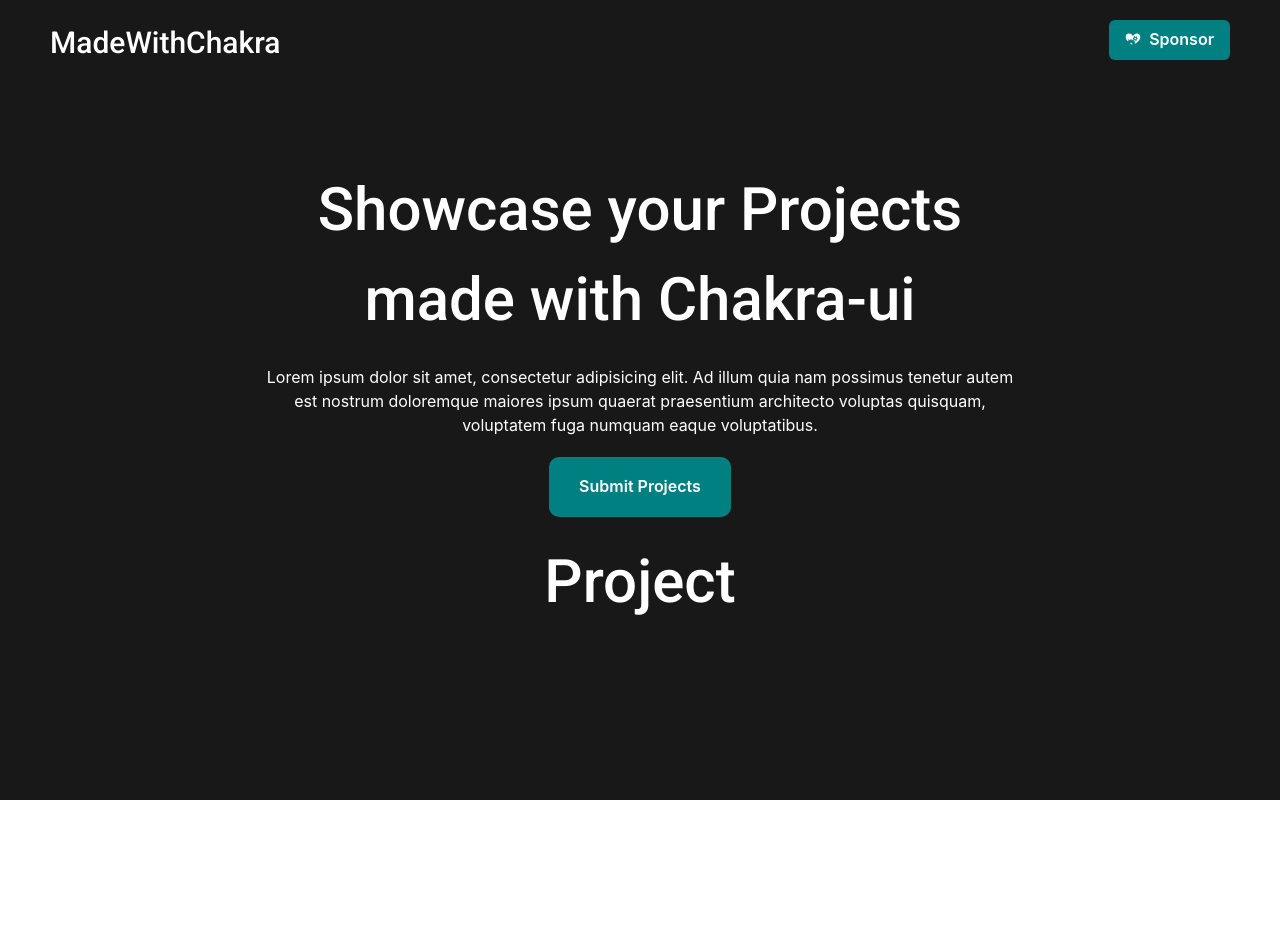
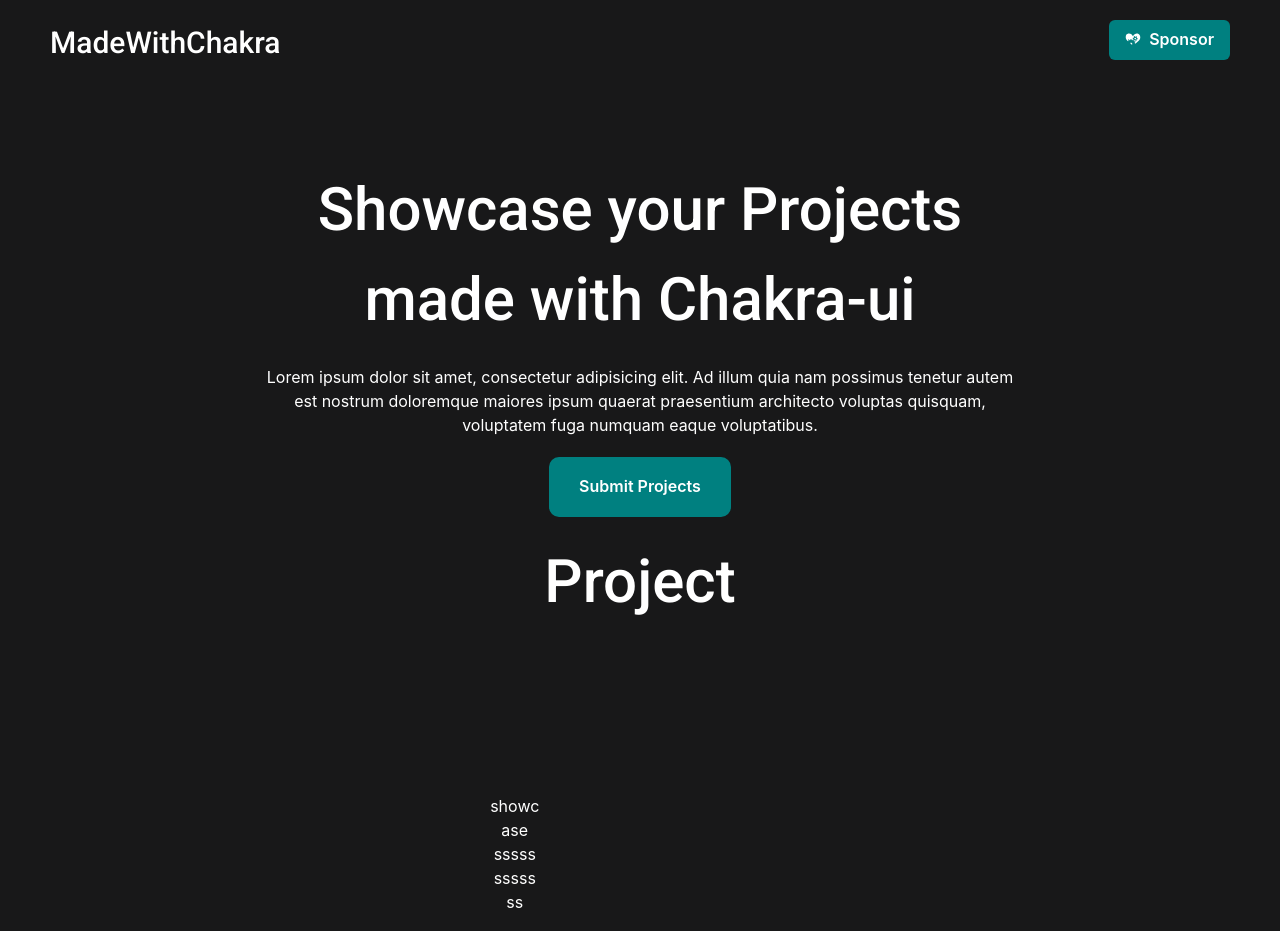
Before and after one commit to devtofunmi/madewithchakra, a React (Vite) app: page / in a window 1280 px wide. Before the commit the page ends 800 px from the top, so only its background shows below. Built offline with nearby package versions, Linux system fonts and the light colour scheme.

Commit message:
add () to the return

```diff
--- a/src/components/ProjectCard.jsx
+++ b/src/components/ProjectCard.jsx
@@ -1,15 +1,19 @@
+import { Box, Text } from "@chakra-ui/react";
 import React from "react";
 
 const ProjectCard = ({ projectName, url, twitterHandle, description }) => {
-  return;
+  return (
     <Box width={["90%", "45%", "25%"]} p={"17px"} borderRadius={"10px"}>
       <Box>
         <iframe width={"100%"} src={url}></iframe>
+      </Box>
+      <Box>
         <Text>{projectName}</Text>
         <Text>{twitterHandle}</Text>
         <Text>{description}</Text>
       </Box>
-  </Box>;
+    </Box>
+  );
 };
 
 export default ProjectCard;
```
Lines whose indentation alone changed are shown as unchanged.
